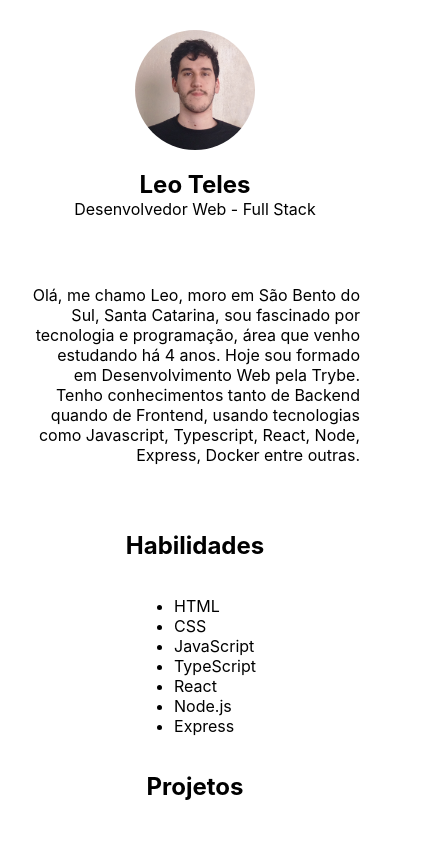
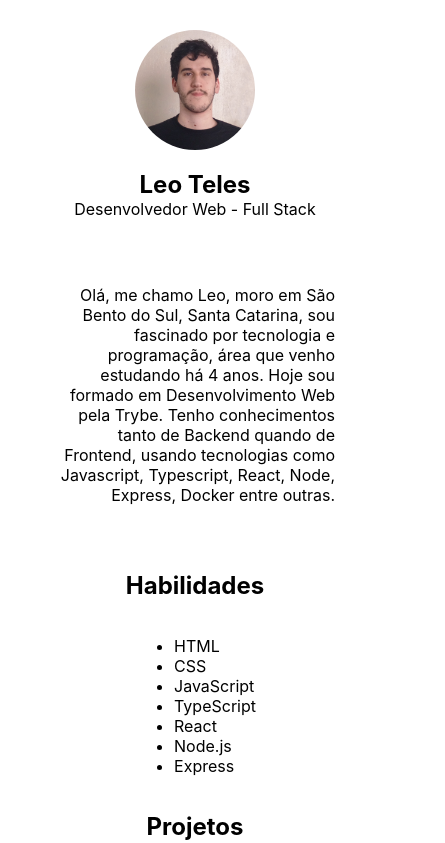
Before and after one commit to telesleo/telesleo.github.io, a React (Create React App) app: page / in a window 390 px wide. Shown: the top 843 px of the page, 445 px wide, since content can reach past the window. Built offline with nearby package versions, Linux system fonts and the light colour scheme.

Commit message:
Add margin to the app

```diff
--- /dev/null
+++ b/src/App.css
@@ -0,0 +1,10 @@
+#app {
+  margin: 0 150px;
+  overflow: hidden;
+}
+
+@media (max-width: 768px) {
+  #app {
+    margin: 0 25px;
+  }
+}
--- a/src/App.jsx
+++ b/src/App.jsx
@@ -2,13 +2,16 @@ import React from 'react';
 import { Route, Routes } from 'react-router-dom';
 import Main from './pages/Main';
 import Project from './pages/Project';
+import './App.css';
 
 function App() {
   return (
-    <Routes>
-      <Route path="/" element={<Main />} />
-      <Route path="/project/:projectId" element={<Project />} />
-    </Routes>
+    <div id="app">
+      <Routes>
+        <Route path="/" element={<Main />} />
+        <Route path="/project/:projectId" element={<Project />} />
+      </Routes>
+    </div>
   );
 }
 
```
